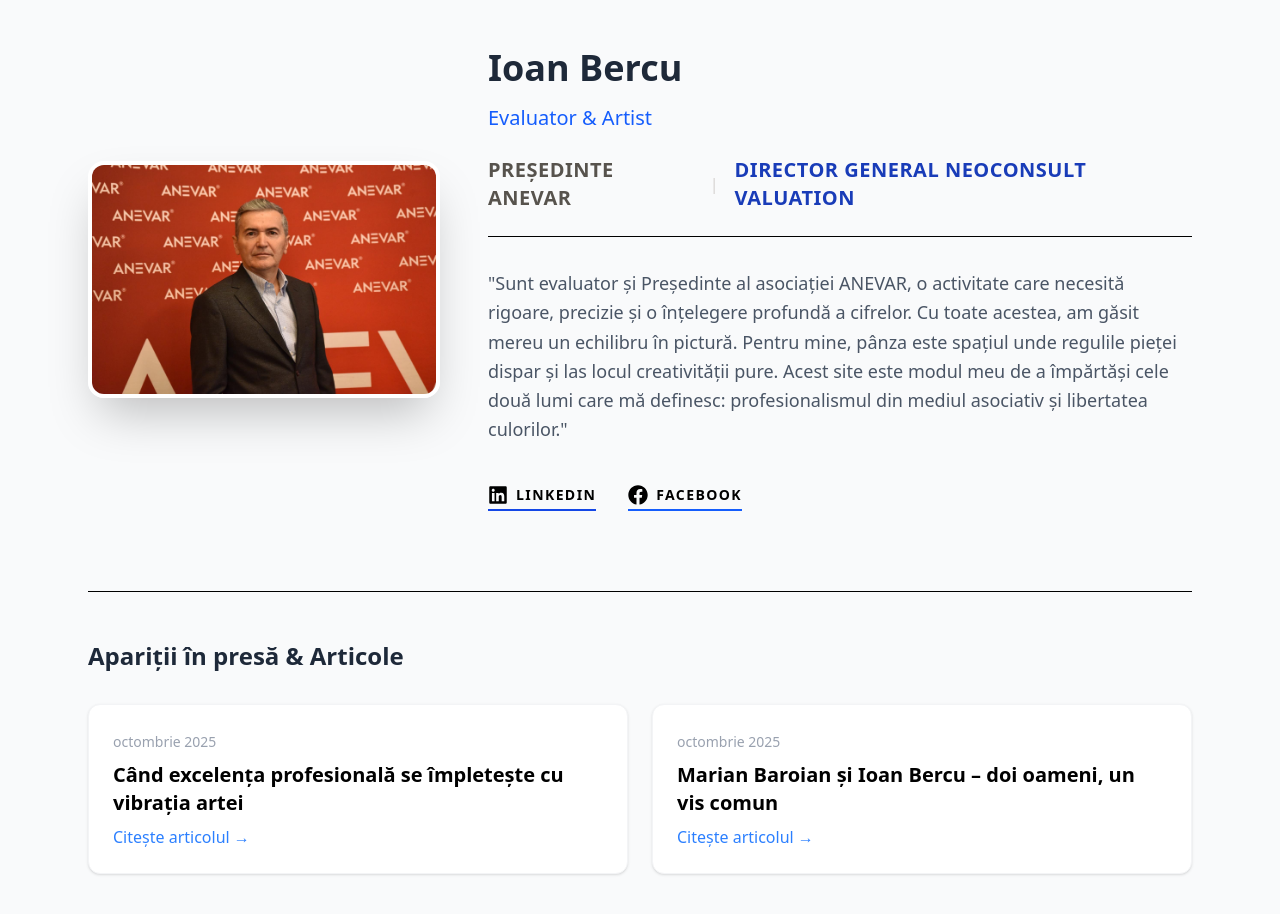
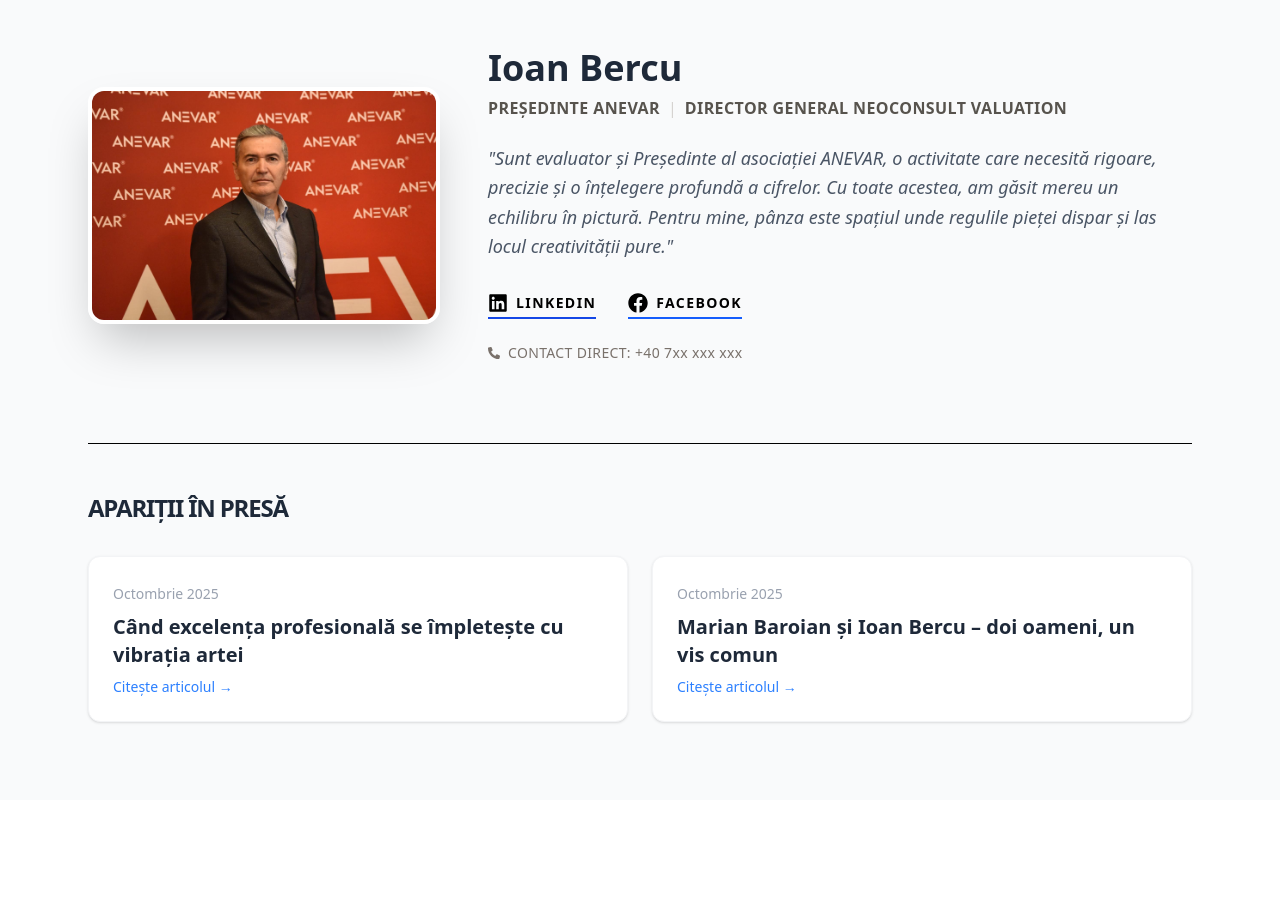
Before and after one commit to alebercu/proiect-tata, a React (Vite) app in the folder client/: page / in a window 1280 px wide. Shown: the top 914 px of the page. After the commit the page ends 800 px from the top, so only its background shows below. Built offline with nearby package versions, Linux system fonts and the light colour scheme.

Commit message:
landing pace +- done

```diff
--- a/client/src/App.jsx
+++ b/client/src/App.jsx
@@ -1,14 +1,13 @@
 import React from 'react';
 import pozaTata from './assets/poza-tata.jpeg';
-import { FaLinkedin, FaFacebook } from 'react-icons/fa';
+import { FaLinkedin, FaFacebook, FaPhoneAlt } from 'react-icons/fa';
 
 function App() {
   return (
     <div className="min-h-screen bg-gray-50 font-sans">
-      {/* Container Principal */}
       <main className="max-w-6xl mx-auto px-6 py-12">
 
-        {/* Sectiunea de sus: Poza + Descriere */}
+        {/* Sectiunea de sus */}
         <div className="flex flex-col md:flex-row items-center gap-12 mb-20">
 
           {/* Stânga: Poza */}
@@ -16,40 +15,37 @@
             <div className="rounded-2xl overflow-hidden shadow-2xl border-4 border-white">
               <img
                 src={pozaTata}
-                alt="Portret"
+                alt="Ioan Bercu"
                 className="w-full h-auto object-cover"
               />
             </div>
           </div>
 
-          {/* Dreapta: Info + Social */}
+          {/* Dreapta: Info */}
           <div className="w-full md:w-2/3">
-            <h1 className="text-4xl font-bold text-gray-800 mb-4">Ioan Bercu</h1>
-            <p className="text-xl text-blue-600 font-medium mb-6">Evaluator & Artist</p>
+            <h1 className="text-4xl font-bold text-gray-800 mb-2">Ioan Bercu</h1>
 
-            <div className="flex flex-col mb-8 border-b pb-6">
-    <div className="flex flex-col sm:flex-row sm:items-center gap-2 sm:gap-4">
-      <p className="text-xl text-stone-600 font-semibold uppercase tracking-wide">
-        Președinte ANEVAR
-      </p>
-      <span className="hidden sm:block text-stone-300">|</span>
+            <div className="flex flex-wrap items-center gap-2 text-stone-600 mb-6">
+              <p className="font-semibold uppercase tracking-wide">Președinte ANEVAR</p>
+              <span className="text-stone-300">|</span>
               <a
-        href="https://neoconsult.ro/" // Înlocuiește cu link-ul corect dacă e altul
+                href="https://neoconsult.ro/"
                 target="_blank"
                 rel="noopener noreferrer"
-        className="text-xl text-blue-800 font-semibold uppercase tracking-wide hover:underline"
+                className="font-semibold uppercase tracking-wide hover:text-blue-800 transition-colors"
               >
                 Director General Neoconsult Valuation
               </a>
             </div>
-  </div>
 
-            <p className="text-gray-600 leading-relaxed mb-8 text-lg">
-              {/* Aici vei scrie descrierea făcută de tine */}
-              "Sunt evaluator și Președinte al asociației ANEVAR, o activitate care necesită rigoare, precizie și o înțelegere profundă a cifrelor. Cu toate acestea, am găsit mereu un echilibru în pictură. Pentru mine, pânza este spațiul unde regulile pieței dispar și las locul creativității pure. Acest site este modul meu de a împărtăși cele două lumi care mă definesc: profesionalismul din mediul asociativ și libertatea culorilor."
+            <p className="text-gray-600 leading-relaxed mb-8 text-lg italic">
+              "Sunt evaluator și Președinte al asociației ANEVAR, o activitate care necesită rigoare, precizie și o înțelegere profundă a cifrelor. Cu toate acestea, am găsit mereu un echilibru în pictură. Pentru mine, pânza este spațiul unde regulile pieței dispar și las locul creativității pure."
             </p>
 
-            <div className="mt-10 flex gap-8">
+            {/* Link-uri Social & Contact */}
+            <div className="flex flex-col gap-6">
+              {/* Rândul cu Social Media */}
+              <div className="flex gap-8">
                 <a
                   href="https://www.linkedin.com/in/ioan-bercu-45916492/"
                   target="_blank"
@@ -68,34 +64,39 @@
                   <FaFacebook className="text-xl" /> Facebook
                 </a>
               </div>
+
+              {/* Rândul cu Telefon (sub ele, mai mic) */}
+              <a
+                href="tel:+407xxxxxxxx"
+                className="flex items-center gap-2 text-stone-500 hover:text-green-700 transition-colors text-sm font-medium tracking-wide"
+              >
+                <FaPhoneAlt className="text-xs" /> CONTACT DIRECT: +40 7xx xxx xxx
+              </a>
+            </div>
           </div>
         </div>
 
         {/* Secțiunea de jos: Articole */}
         <section className="border-t pt-12">
-          <h2 className="text-2xl font-bold text-gray-800 mb-8">Apariții în presă & Articole</h2>
+          <h2 className="text-2xl font-bold text-gray-800 mb-8 uppercase tracking-tighter">Apariții în presă</h2>
           <div className="grid grid-cols-1 md:grid-cols-2 gap-6">
-            {/* Exemplu de articol */}
             <a href="https://www.directmm.ro/comunitate/ioan-bercu-cand-excelenta-profesionala-se-impleteste-cu-vibratia-artei/"
-            target="_blank"
-            rel="noopener noreferrer"
+               target="_blank" rel="noopener noreferrer"
                className="p-6 bg-white rounded-xl shadow-sm hover:shadow-md transition border border-gray-100">
-              <span className="text-sm text-gray-400">octombrie 2025</span>
-              <h3 className="text-xl font-semibold mt-2">Când excelența profesională se împletește cu vibrația artei</h3>
-              <p className="text-blue-500 mt-2">Citește articolul →</p>
+              <span className="text-sm text-gray-400">Octombrie 2025</span>
+              <h3 className="text-xl font-semibold mt-2 text-gray-800">Când excelența profesională se împletește cu vibrația artei</h3>
+              <p className="text-blue-500 mt-2 text-sm font-medium">Citește articolul →</p>
             </a>
-            {/* Mai poți adăuga altele la fel */}
+
             <a href="https://www.directmm.ro/cultura/marian-baroian-si-ioan-bercu-doi-oameni-un-vis-comun/"
-            target="_blank"
-            rel="noopener noreferrer"
+               target="_blank" rel="noopener noreferrer"
                className="p-6 bg-white rounded-xl shadow-sm hover:shadow-md transition border border-gray-100">
-              <span className="text-sm text-gray-400">octombrie 2025</span>
-              <h3 className="text-xl font-semibold mt-2">Marian Baroian și Ioan Bercu – doi oameni, un vis comun</h3>
-              <p className="text-blue-500 mt-2">Citește articolul →</p>
+              <span className="text-sm text-gray-400">Octombrie 2025</span>
+              <h3 className="text-xl font-semibold mt-2 text-gray-800">Marian Baroian și Ioan Bercu – doi oameni, un vis comun</h3>
+              <p className="text-blue-500 mt-2 text-sm font-medium">Citește articolul →</p>
             </a>
           </div>
         </section>
-
       </main>
     </div>
   );
```
Lines whose indentation alone changed are shown as unchanged.
